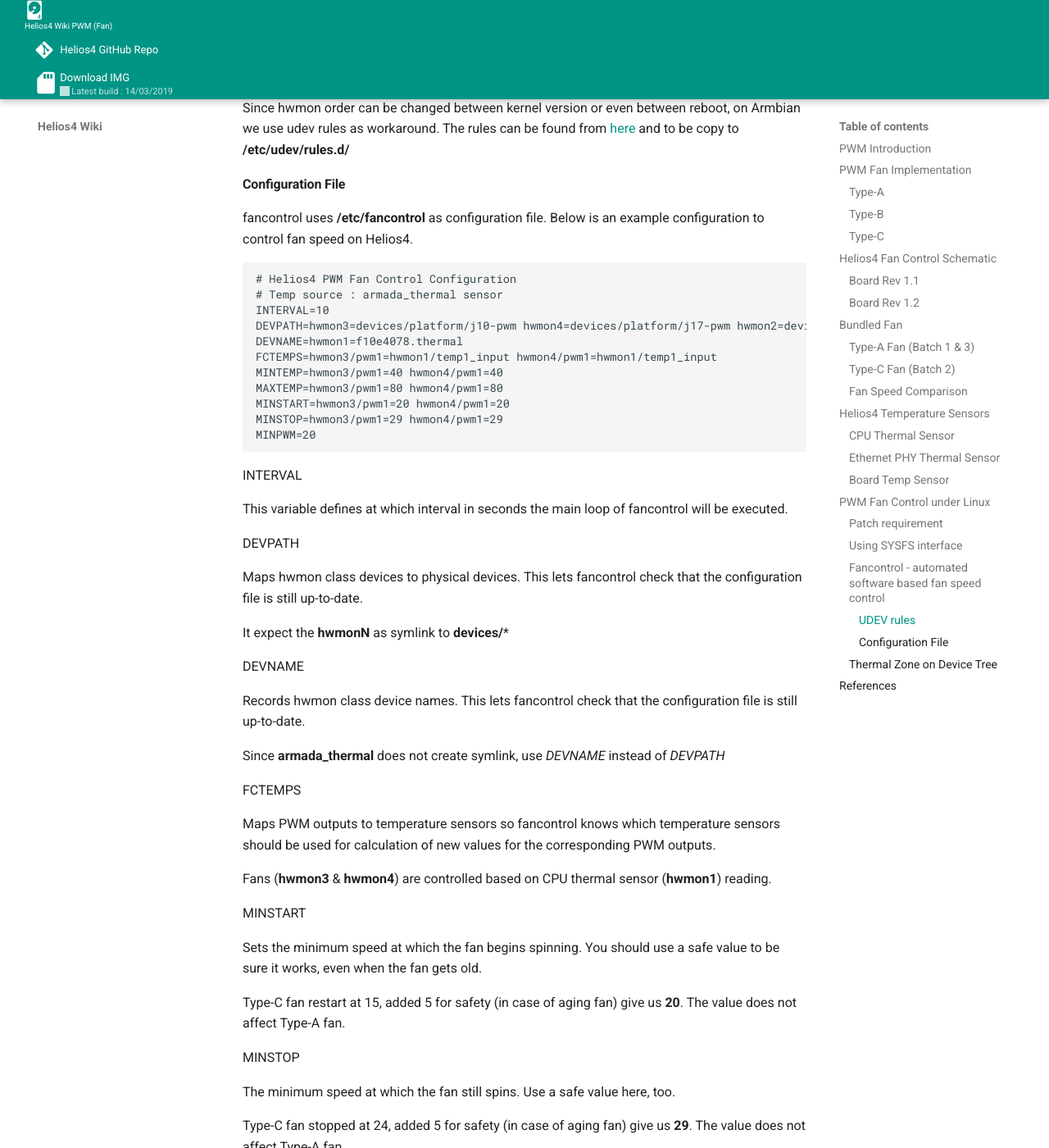
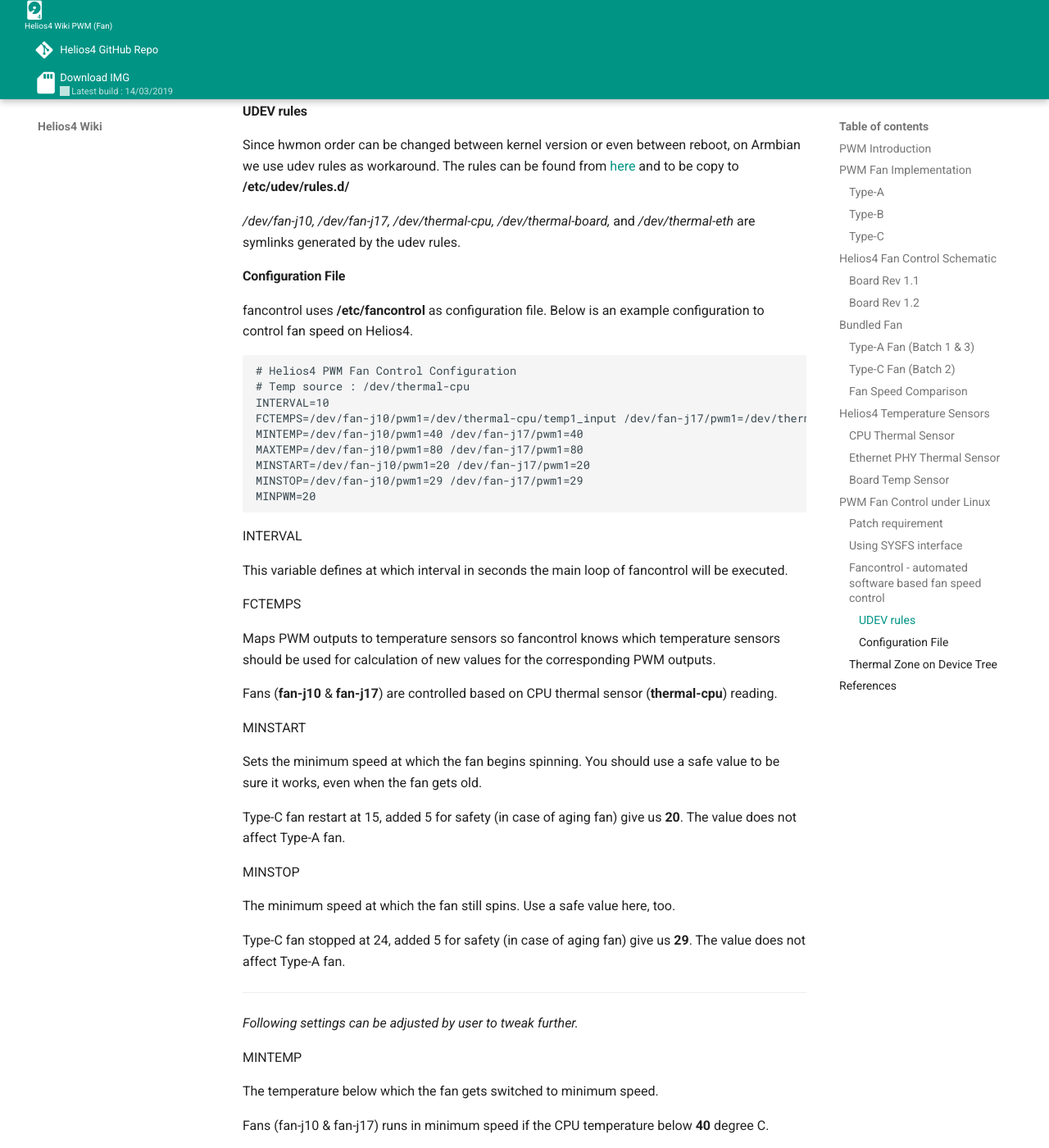
Before and after one commit to kobol-io/wiki, an MkDocs documentation site: the page built from docs/pwm.md, in a window 1280 px wide and 1400 px high, scrolled down 9622 px. Shown: the whole window at 82% size. Built offline with MkDocs 1.6.1 and Material for MkDocs 9.7.7, drawn with Linux system fonts in a browser that asks for light colours; some of the changed text lies outside the part shown.

Commit message:
PWM: fancontrol configuration use symlink name
To sync with what has been implemented on Armbian.
Also add additional info on rev 1.2 board.

````diff
--- a/docs/pwm.md
+++ b/docs/pwm.md
@@ -187,21 +188,21 @@ fancontrol includes *pwmconfig* script to create automatically a configuration f
 
 Since hwmon order can be changed between kernel version or even between reboot, on Armbian we use udev rules as workaround. The rules can be found from [here](https://raw.githubusercontent.com/armbian/build/master/packages/bsp/helios4/90-helios4-hwmon.rules) and to be copy to **/etc/udev/rules.d/**
 
+*/dev/fan-j10, /dev/fan-j17, /dev/thermal-cpu, /dev/thermal-board,* and */dev/thermal-eth* are symlinks generated by the udev rules.
+
 #### Configuration File
 
 fancontrol uses **/etc/fancontrol** as configuration file. Below is an example configuration to control fan speed on Helios4.
 
 ```
 # Helios4 PWM Fan Control Configuration
-# Temp source : armada_thermal sensor
+# Temp source : /dev/thermal-cpu
 INTERVAL=10
-DEVPATH=hwmon3=devices/platform/j10-pwm hwmon4=devices/platform/j17-pwm hwmon2=devices/platform/soc/soc:internal-regs/f1011000.i2c/i2c-0/0-004c
-DEVNAME=hwmon1=f10e4078.thermal
-FCTEMPS=hwmon3/pwm1=hwmon1/temp1_input hwmon4/pwm1=hwmon1/temp1_input
-MINTEMP=hwmon3/pwm1=40 hwmon4/pwm1=40
-MAXTEMP=hwmon3/pwm1=80 hwmon4/pwm1=80
-MINSTART=hwmon3/pwm1=20 hwmon4/pwm1=20
-MINSTOP=hwmon3/pwm1=29 hwmon4/pwm1=29
+FCTEMPS=/dev/fan-j10/pwm1=/dev/thermal-cpu/temp1_input /dev/fan-j17/pwm1=/dev/thermal-cpu/temp1_input
+MINTEMP=/dev/fan-j10/pwm1=40 /dev/fan-j17/pwm1=40
+MAXTEMP=/dev/fan-j10/pwm1=80 /dev/fan-j17/pwm1=80
+MINSTART=/dev/fan-j10/pwm1=20 /dev/fan-j17/pwm1=20
+MINSTOP=/dev/fan-j10/pwm1=29 /dev/fan-j17/pwm1=29
 MINPWM=20
 ```
 
@@ -209,23 +210,11 @@ INTERVAL
 
 This variable defines at which interval in seconds the main loop of fancontrol will be executed.
 
-DEVPATH
-
-Maps hwmon class devices to physical devices. This lets fancontrol check that the configuration file is still up-to-date.
-
-It expect the **hwmonN** as symlink to **devices/***
-
-DEVNAME
-
-Records hwmon class device names. This lets fancontrol check that the configuration file is still up-to-date.
-
-Since **armada_thermal** does not create symlink, use *DEVNAME* instead of *DEVPATH*
-
 FCTEMPS
 
 Maps PWM outputs to temperature sensors so fancontrol knows which temperature sensors should be used for calculation of new values for the corresponding PWM outputs.
 
-Fans (**hwmon3** & **hwmon4**) are controlled based on CPU thermal sensor (**hwmon1**) reading.
+Fans (**fan-j10** & **fan-j17**) are controlled based on CPU thermal sensor (**thermal-cpu**) reading.
 
 MINSTART
 
@@ -247,13 +236,13 @@ MINTEMP
 
 The temperature below which the fan gets switched to minimum speed.
 
-Fans (hwmon2 & hwmon3) runs in minimum speed if the CPU temperature below **40** degree C.
+Fans (fan-j10 & fan-j17) runs in minimum speed if the CPU temperature below **40** degree C.
 
 MAXTEMP
 
 The temperature over which the fan gets switched to maximum speed.
 
-Fans (hwmon2 & hwmon3) runs in maximum speed if the CPU temperature above **80** degree C.
+Fans (fan-j10 & fan-j17) runs in maximum speed if the CPU temperature above **80** degree C.
 
 MINPWM
 
````
Also changed, not shown: other parts of docs/pwm.md (+1 -0 lines).
